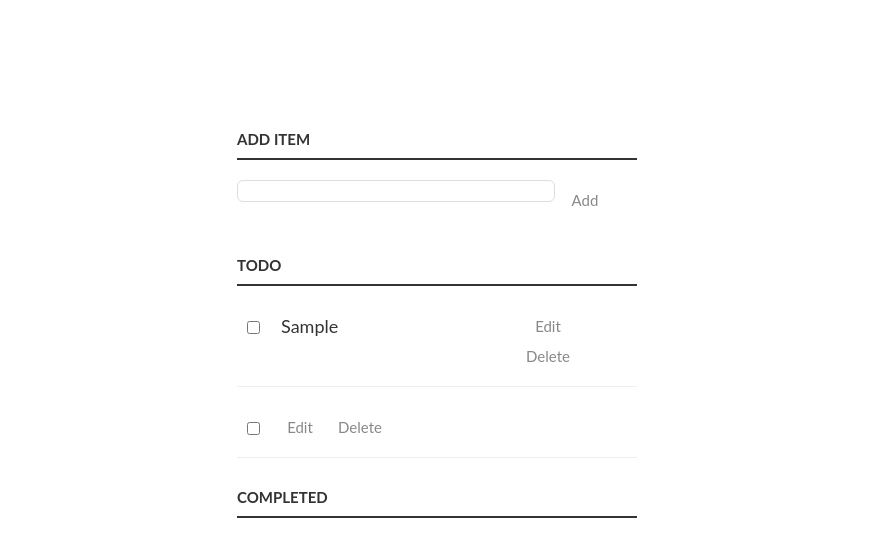
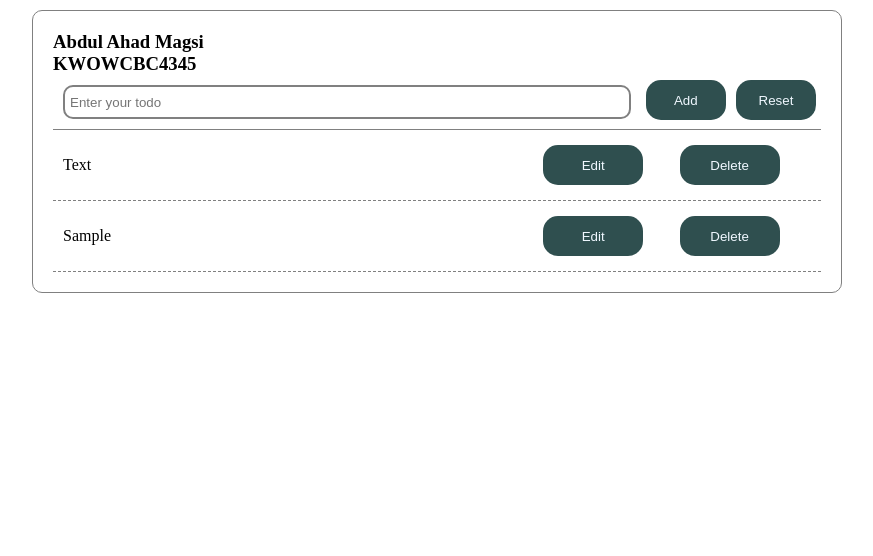
Before and after one commit to abahadmagsi/TodoApp, a plain HTML site: page index.html in a window 1280 px wide. Both pictures are taken after typing "Sample" into the empty fields and a click on the button "Add". Shown: the whole page, without its empty margins (203-1076 px from the left). Drawn offline with Linux system fonts and the light colour scheme.

Commit message:
'second'

```diff
--- a/app1.js
+++ /dev/null
@@ -1,138 +0,0 @@
-var taskInput = document.getElementById("new-task"); //Add a new task.
-var addButton = document.getElementsByTagName("button")[0]; //first button
-var incompleteTaskHolder = document.getElementById("incomplete-tasks"); //ul of #incomplete-tasks
-var completedTasksHolder = document.getElementById("completed-tasks"); //completed-tasks
-
-var createNewTaskElement = function (taskString) {
-  var listItem = document.createElement("li");
-
-  //input (checkbox)
-  var checkBox = document.createElement("input"); //checkbx
-  //label
-  var label = document.createElement("label"); //label
-  //input (text)
-  var editInput = document.createElement("input"); //text
-  //button.edit
-  var editButton = document.createElement("button"); //edit button
-
-  //button.delete
-  var deleteButton = document.createElement("button"); //delete button
-
-  label.innerText = taskString;
-
-  //Each elements, needs appending
-  checkBox.type = "checkbox";
-  editInput.type = "text";
-
-  editButton.innerText = "Edit";
-  editButton.className = "edit";
-  deleteButton.innerText = "Delete";
-  deleteButton.className = "delete";
-
-  //and appending.
-  listItem.appendChild(checkBox);
-  listItem.appendChild(label);
-  listItem.appendChild(editInput);
-  listItem.appendChild(editButton);
-  listItem.appendChild(deleteButton);
-  return listItem;
-};
-
-var addTask = function () {
-  console.log("Add Task...");
-
-  var listItem = createNewTaskElement(taskInput.value);
-
-  //Append listItem to incompleteTaskHolder
-  incompleteTaskHolder.appendChild(listItem);
-  bindTaskEvents(listItem, taskCompleted);
-
-  taskInput.value = "";
-};
-
-var editTask = function () {
-  console.log("Edit Task...");
-  console.log("Change 'edit' to 'save'");
-
-  var listItem = this.parentNode;
-
-  var editInput = listItem.querySelector("input[type=text]");
-  var label = listItem.querySelector("label");
-  var containsClass = listItem.classList.contains("editMode");
-
-  if (containsClass) {
-    label.innerText = editInput.value;
-  } else {
-    editInput.value = label.innerText;
-  }
-
-  //toggle .editmode on the parent.
-  listItem.classList.toggle("editMode");
-};
-
-//Delete task.
-var deleteTask = function () {
-  console.log("Delete Task...");
-
-  var listItem = this.parentNode;
-  var ul = listItem.parentNode;
-  //Remove the parent list item from the ul.
-  ul.removeChild(listItem);
-};
-
-//Mark task completed
-var taskCompleted = function () {
-  console.log("Complete Task...");
-
-  //Append the task list item to the #completed-tasks
-  var listItem = this.parentNode;
-  completedTasksHolder.appendChild(listItem);
-  bindTaskEvents(listItem, taskIncomplete);
-};
-
-var taskIncomplete = function () {
-  console.log("Incomplete Task...");
-  //Mark task as incomplete.
-  //When the checkbox is unchecked
-  //Append the task list item to the #incomplete-tasks.
-  var listItem = this.parentNode;
-  incompleteTaskHolder.appendChild(listItem);
-  bindTaskEvents(listItem, taskCompleted);
-};
-
-var ajaxRequest = function () {
-  console.log("AJAX Request");
-};
-
-//The glue to hold it all together.
-
-//Set the click handler to the addTask function.
-addButton.onclick = addTask;
-addButton.addEventListener("click", addTask);
-addButton.addEventListener("click", ajaxRequest);
-
-var bindTaskEvents = function (taskListItem, checkBoxEventHandler) {
-  console.log("bind list item events");
-  //select ListItems children
-  var checkBox = taskListItem.querySelector("input[type=checkbox]");
-  var editButton = taskListItem.querySelector("button.edit");
-  var deleteButton = taskListItem.querySelector("button.delete");
-
-  //Bind editTask to edit button.
-  editButton.onclick = editTask;
-  //Bind deleteTask to delete button.
-  deleteButton.onclick = deleteTask;
-  //Bind taskCompleted to checkBoxEventHandler.
-  checkBox.onchange = checkBoxEventHandler;
-};
-
-//cycle over incompleteTaskHolder ul list items
-//for each list item
-for (var i = 0; i < incompleteTaskHolder.children.length; i++) {
-  //bind events to list items chldren(tasksCompleted)
-  bindTaskEvents(incompleteTaskHolder.children[i], taskCompleted);
-}
-
-for (var i = 0; i < completedTasksHolder.children.length; i++) {
-  bindTaskEvents(completedTasksHolder.children[i], taskIncomplete);
-}
--- a/index.html
+++ b/index.html
@@ -1,29 +1,35 @@
-<html>
+<!DOCTYPE html>
+<html lang="en">
   <head>
-    <title>Todo App</title>
-    <!-- <link href='https://fonts.googleapis.com/css?family=Lato:300,400,700' rel='stylesheet' type='text/css'> -->
-    <link
-      rel="stylesheet"
-      href="style1.css"
-      type="text/css"
-      media="screen"
-      charset="utf-8"
-    />
+    <meta charset="UTF-8" />
+    <meta http-equiv="X-UA-Compatible" content="IE=edge" />
+    <meta name="viewport" content="width=device-width, initial-scale=1.0" />
+    <title>Your todo</title>
+    <link rel="stylesheet" href="./style.css" />
   </head>
   <body>
     <div class="container">
-      <p>
-        <label for="new-task">Add Item</label
-        ><input id="new-task" type="text" /><button>Add</button>
-      </p>
-
-      <h3>Todo</h3>
-      <ul id="incomplete-tasks"></ul>
-
-      <h3>Completed</h3>
-      <ul id="completed-tasks"></ul>
+      <div>
+        <h3>Abdul Ahad Magsi</h3>
+        <h3>KWOWCBC4345</h3>
+      </div>
+      <div class="inpDiv">
+        <input type="text" placeholder="Enter your todo" id="inp" />
+        <button id="addBtn" class="btn" onclick="addItem()">Add</button>
+        <button id="resetBtn" class="btn" onclick="deleteAll()">Reset</button>
+      </div>
+      <div class="ulDiv">
+        <ul id="listItems">
+          <li class="liDiv">
+            <h2>Text</h2>
+            <div class="btnDiv" id="btnDiv">
+              <button class="btn">Edit</button>
+              <button class="btn">Delete</button>
+            </div>
+          </li>
+        </ul>
+      </div>
     </div>
-
-    <script type="text/javascript" src="app1.js"></script>
+    <script src="./index.js"></script>
   </body>
 </html>
--- /dev/null
+++ b/index.js
@@ -0,0 +1,62 @@
+var inpt = document.getElementById("inp");
+function addItem() {
+  if (inpt.value.length < 1) {
+    alert("Please add some todo.");
+    return;
+  }
+  //creating list item
+  var li = document.createElement("li");
+  li.setAttribute("class", "liDiv");
+
+  //creating h2
+  var h2 = document.createElement("h2");
+  h2.innerText = inpt.value;
+
+  //creating div
+  var div = document.createElement("div");
+  div.setAttribute("class", "btnDiv");
+  div.setAttribute("id", "btnDiv");
+
+  //creating btns
+  var editbtn = document.createElement("button");
+  editbtn.innerText = "Edit";
+  editbtn.setAttribute("class", "btn");
+  editbtn.setAttribute("onclick", "editItem(this)");
+  //creating dlt btn
+  var dltBtn = document.createElement("button");
+  dltBtn.innerText = "Delete";
+  dltBtn.setAttribute("class", "btn");
+  dltBtn.setAttribute("onclick", "dltItem(this)");
+
+  div.appendChild(editbtn);
+  div.appendChild(dltBtn);
+
+  li.appendChild(h2);
+  li.appendChild(div);
+
+  var ul = document.getElementById("listItems");
+  ul.appendChild(li);
+
+  inpt.value = "";
+}
+
+function dltItem(cItem) {
+  cItem.parentNode.parentNode.remove();
+}
+
+function editItem(cItem) {
+  var updateValue = prompt(
+    "Enter new value",
+    cItem.parentNode.parentNode.firstChild.innerText
+  );
+  if (updateValue.length < 1) {
+    alert("Please enter value.");
+    return;
+  }
+
+  cItem.parentNode.parentNode.firstChild.innerText = updateValue;
+}
+
+function deleteAll() {
+  document.getElementById("listItems").innerHTML = "";
+}
--- /dev/null
+++ b/style.css
@@ -0,0 +1,86 @@
+*{
+    padding: 0px;
+    margin: 0px;
+}
+body{
+    display: flex;
+    justify-content: center;
+    align-content: center;
+    align-items: center;
+    padding-top: 10px;
+}
+.container{
+    display: flex;
+    flex-direction: column;
+    justify-content: center;
+    align-content: center;
+    padding: 20px;
+    border: 1px solid gray;
+    border-radius: 10px;
+    min-width: 60%;
+
+}
+#inp, .inp{
+    margin: 10px;
+    height: 20px;
+    padding: 5px;
+    border: 2px solid gray;
+    border-radius: 10px;
+    width: 90%;
+}
+
+.btn{
+    margin: 5px;
+    width: 100px;
+    height: 40px;
+    border-radius: 15px;
+    border: 0px;
+    background-color: darkslategrey;
+    color: aliceblue;
+}
+
+.inpDiv{
+    display: flex;
+    flex-direction: row;
+    justify-content: center;
+    align-content: center;
+    border-bottom: 1px solid grey;
+
+}
+
+ul{
+    list-style: none;
+    overflow-y: scroll;
+    max-height: 600px;
+    flex-wrap: wrap;
+
+}
+
+.liDiv{
+    /* width: 100%; */
+    display: flex;
+    flex-direction: row;
+    justify-content: space-around;
+    align-items: center;
+    border-bottom: 1px dashed grey;
+    /* max-width: 90%; */
+    padding: 10px;
+    flex-wrap: wrap;
+}
+
+.btnDiv{
+    display: flex;
+    flex-direction: row;
+    justify-content: space-evenly;
+    align-self: flex-end;
+    align-self: center;
+    width: 40%;
+}
+
+ul> li> h2{
+    min-width:50%;
+    width: 60%;
+    font-weight: lighter;
+    overflow-wrap: break-word;
+    font-size: medium;
+}
--- a/style1.css
+++ /dev/null
@@ -1,138 +0,0 @@
-/* Basic Style */
-body {
-    background: #fff;
-    color: #333;
-    font-family: Lato, sans-serif;
-}
-
-.container {
-    display: block;
-    width: 400px;
-    margin: 100px auto 0;
-}
-
-ul {
-    margin: 0;
-    padding: 0;
-}
-
-li * {
-    float: left;
-}
-
-li,
-h3 {
-    clear: both;
-    list-style: none;
-}
-
-input,
-button {
-    outline: none;
-}
-
-button {
-    background: none;
-    border: 0px;
-    color: #888;
-    font-size: 15px;
-    width: 60px;
-    margin: 10px 0 0;
-    font-family: Lato, sans-serif;
-    cursor: pointer;
-}
-
-button:hover {
-    color: #333;
-}
-
-/* Heading */
-h3,
-label[for='new-task'] {
-    color: #333;
-    font-weight: 700;
-    font-size: 15px;
-    border-bottom: 2px solid #333;
-    padding: 30px 0 10px;
-    margin: 0;
-    text-transform: uppercase;
-}
-
-input[type="text"] {
-    margin: 0;
-    font-size: 18px;
-    line-height: 18px;
-    height: 18px;
-    padding: 10px;
-    border: 1px solid #ddd;
-    background: #fff;
-    border-radius: 6px;
-    font-family: Lato, sans-serif;
-    color: #888;
-}
-
-input[type="text"]:focus {
-    color: #333;
-}
-
-/* New Task */
-label[for='new-task'] {
-    display: block;
-    margin: 0 0 20px;
-}
-
-input#new-task {
-    float: left;
-    width: 318px;
-}
-
-p>button:hover {
-    color: #0FC57C;
-}
-
-/* Task list */
-li {
-    overflow: hidden;
-    padding: 20px 0;
-    border-bottom: 1px solid #eee;
-}
-
-li>input[type="checkbox"] {
-    margin: 0 10px;
-    position: relative;
-    top: 15px;
-}
-
-li>label {
-    font-size: 18px;
-    line-height: 40px;
-    width: 237px;
-    padding: 0 0 0 11px;
-}
-
-li>input[type="text"] {
-    width: 226px;
-}
-
-li>.delete:hover {
-    color: #CF2323;
-}
-
-/* Completed */
-#completed-tasks label {
-    text-decoration: line-through;
-    color: #888;
-}
-
-/* Edit Task */
-ul li input[type=text] {
-    display: none;
-}
-
-ul li.editMode input[type=text] {
-    display: block;
-}
-
-ul li.editMode label {
-    display: none;
-}
```
